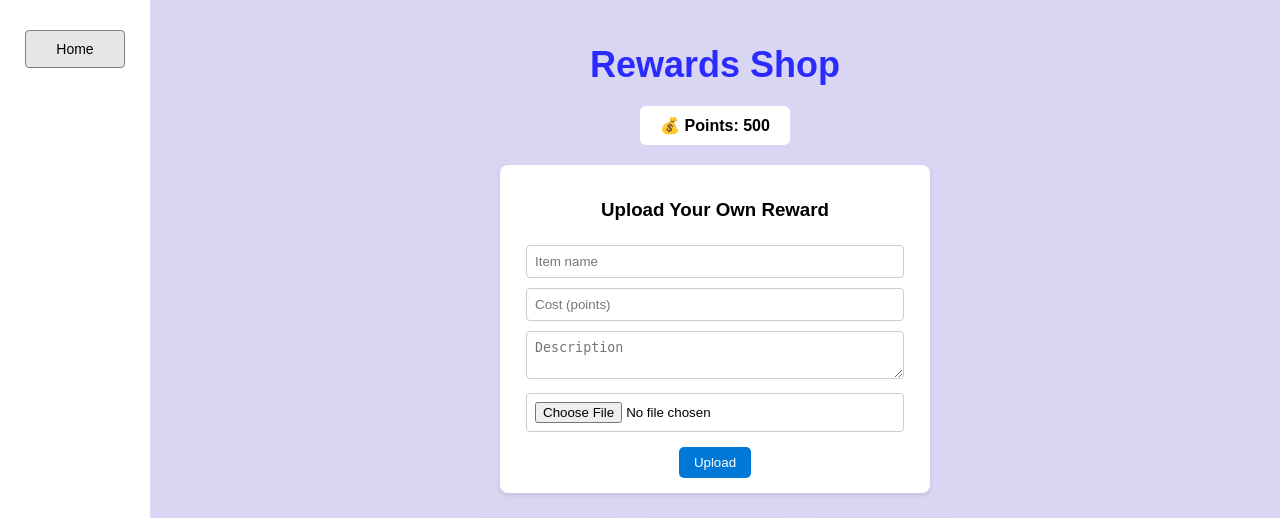
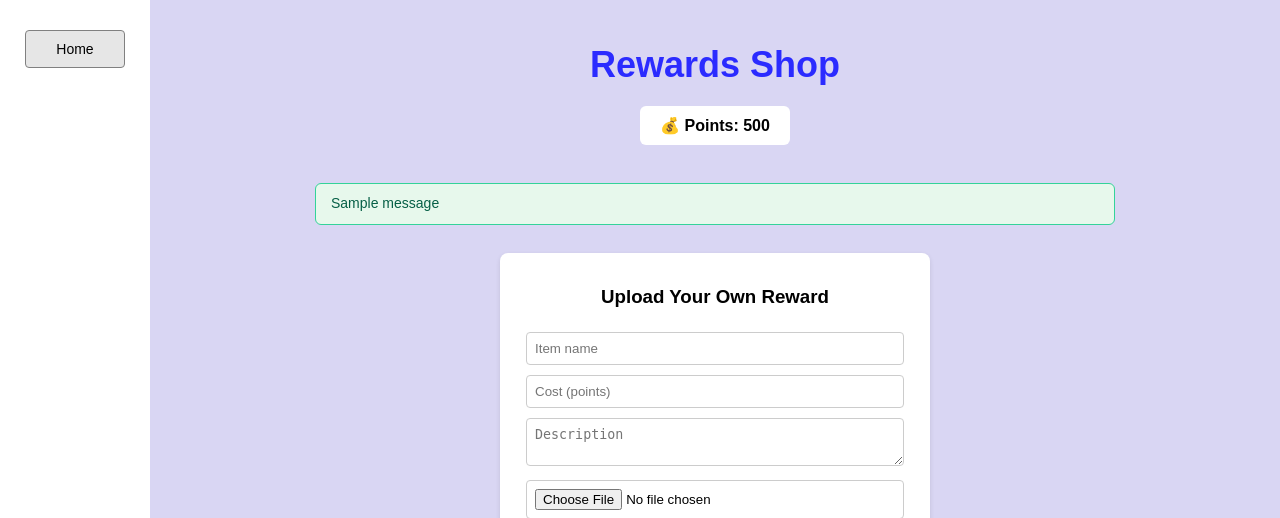
Before and after one commit to jesus-1530/The-Taskmaster-Project, a Django app: page /shop/ in a window 1280 px wide. Shown: the top 518 px of the page. Run offline with Django 5.2, Linux system fonts and the light colour scheme; a user stored in the database is signed in; data comes from the database, SQL or seed files in the repository; both versions use the stored data as it was after the commit; tables that the repository leaves empty hold one stand-in row (values such as "Sample post"); one stand-in notice (Sample message) is shown.

Commit message:
shop images tweak 11/23/2025

```diff
--- a/TaskMaster/settings.py
+++ b/TaskMaster/settings.py
@@ -66,6 +66,7 @@ TEMPLATES = [
                 'django.template.context_processors.request',
                 'django.contrib.auth.context_processors.auth',
                 'django.contrib.messages.context_processors.messages',
+                'django.template.context_processors.media',
             ],
         },
     },
@@ -118,6 +119,10 @@ TIME_ZONE = 'America/Los_Angeles'
 
 STATIC_URL = 'static/'
 
+# Media files (User uploads)
+MEDIA_URL = '/media/'
+MEDIA_ROOT = BASE_DIR / 'media'
+
 # Default primary key field type
 # https://docs.djangoproject.com/en/5.2/ref/settings/#default-auto-field
 
--- a/TaskMaster/urls.py
+++ b/TaskMaster/urls.py
@@ -1,5 +1,7 @@
 from django.contrib import admin
 from django.urls import path, include
+from django.conf import settings
+from django.conf.urls.static import static
 
 urlpatterns = [
     path('admin/', admin.site.urls),
@@ -7,3 +9,7 @@ urlpatterns = [
     path('', include('todolist.urls')),
     path('', include('shop.urls'))
 ]
+
+# Serve media files during development
+if settings.DEBUG:
+    urlpatterns += static(settings.MEDIA_URL, document_root=settings.MEDIA_ROOT)
--- a/shop/views.py
+++ b/shop/views.py
@@ -18,14 +18,17 @@ def shop(request):
         if not name or not cost:
             messages.error(request, "Please fill in all required fields.")
         else:
-            ShopItem.objects.create(
+            item = ShopItem.objects.create(
                 owner=request.user,
                 name=name,
                 description=description,
                 cost=cost,
                 image=image
             )
-            messages.success(request, "✅ Item added successfully!")
+            if image:
+                messages.success(request, f"✅ Item added with image: {item.image.url}")
+            else:
+                messages.success(request, "✅ Item added (no image uploaded)")
         return redirect("shop")
 
     elif request.method == "POST" and "item_id" in request.POST:
--- a/templates/shop.html
+++ b/templates/shop.html
@@ -123,6 +123,13 @@
     }
 
     .item-card button:hover { background-color: #005fa3; }
+
+    /* Messages */
+    .messages { list-style: none; padding: 0; margin: 10px 0 20px; max-width: 800px; width: 100%; }
+    .messages .msg { font-size: 14px; margin: 8px 0; padding: 10px 15px; border-radius: 6px; line-height: 1.4; }
+    .messages .msg.error { background: #fdecea; color: #b00020; border: 1px solid #f5c2c7; }
+    .messages .msg.success { background: #e7f8ec; color: #065f46; border: 1px solid #34d399; }
+    .messages .msg.warning { background: #fff8e1; color: #8a6d00; border: 1px solid #ffecb5; }
   </style>
 </head>
 <body>
@@ -133,6 +140,14 @@
   <div class="main">
     <h1>Rewards Shop</h1>
     <div class="points">💰 Points: {{ profile.points }}</div>
+
+    {% if messages %}
+    <ul class="messages">
+      {% for message in messages %}
+      <li class="msg {{ message.tags }}">{{ message }}</li>
+      {% endfor %}
+    </ul>
+    {% endif %}
 
     <!-- Upload Form -->
     <div class="upload-form">
```
Also changed, not shown: db.sqlite3, media/shop_items/200.gif (added), media/shop_items/chick.jpg (added), media/shop_items/dog.png (added).
